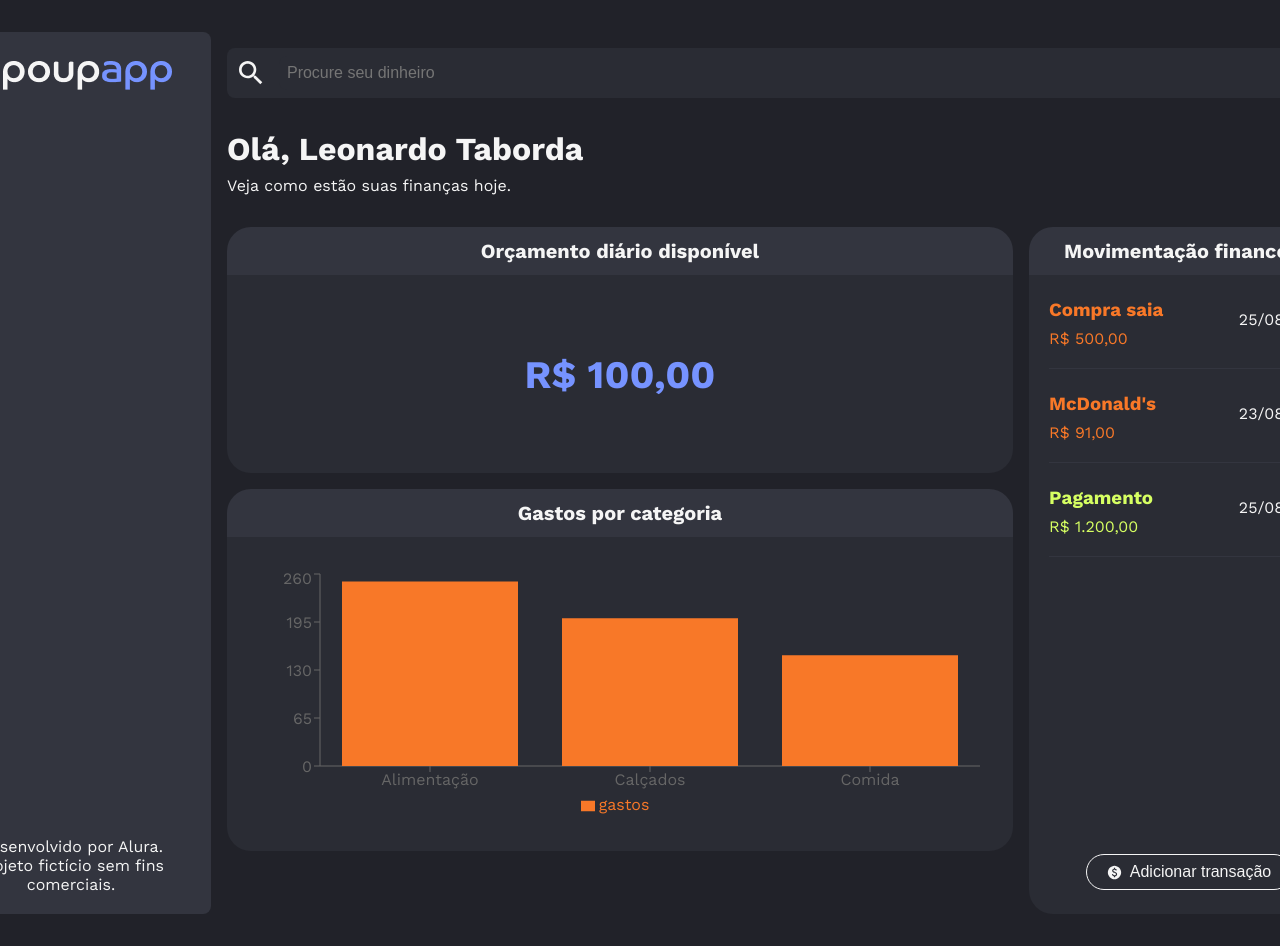
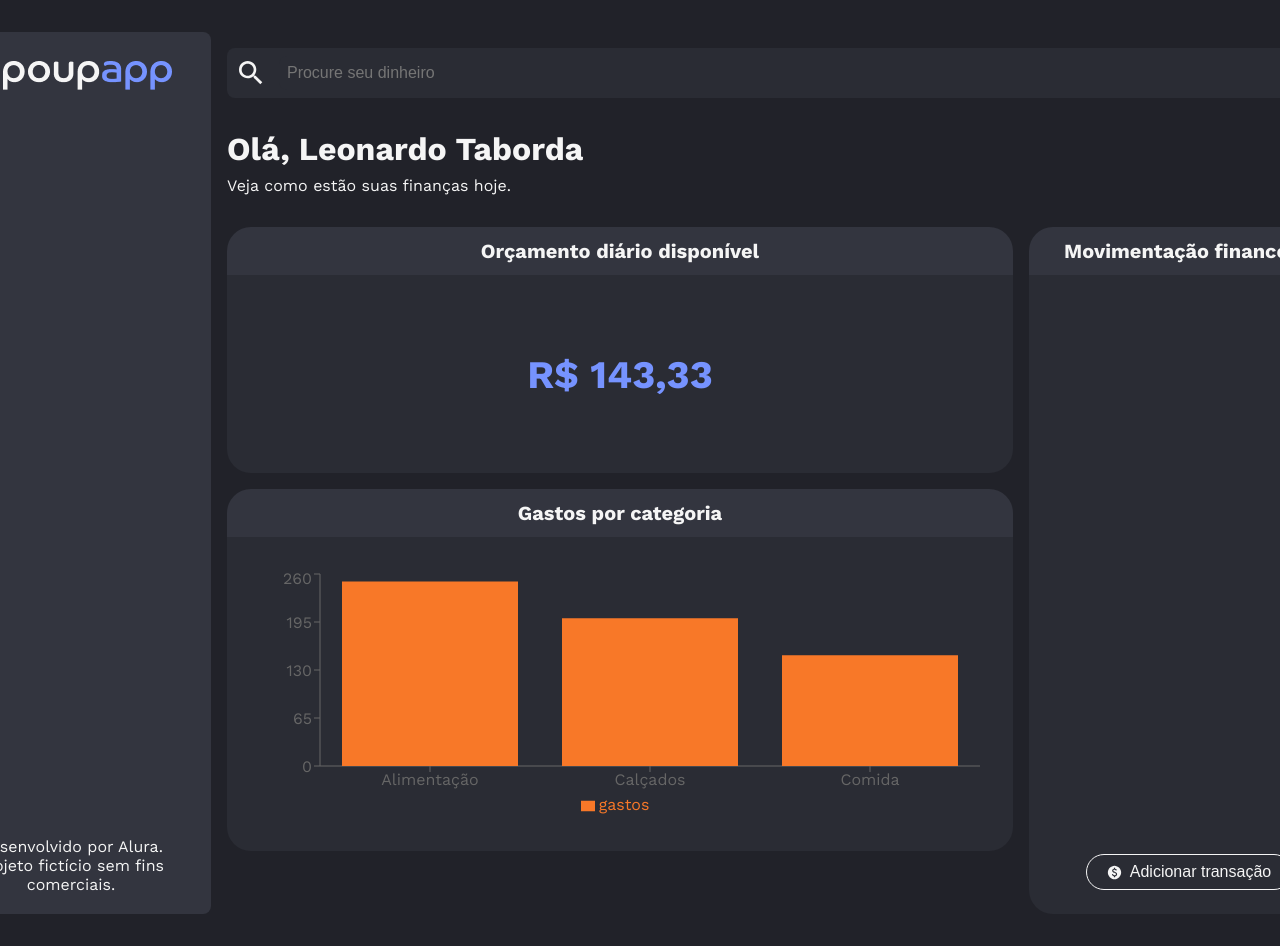
Before and after one commit to leotaborda/poupapp-react-typescript, a React (Vite) app: page /home in a window 1280 px wide. Shown: the top 946 px of the page. Built offline with nearby package versions, Linux system fonts and the light colour scheme; data requests are answered from the project's data file.

Commit message:
feat: add orcamentoDiario in home page

```diff
--- a/db.json
+++ b/db.json
@@ -1,35 +1,11 @@
 {
   "usuarios": [
     {
-      "id": "680d",
+      "id": "bf58",
       "nome": "Leonardo Taborda",
-      "renda": "4000"
+      "renda": "4300",
+      "orcamentoDiario": 143.33333333333334
     }
   ],
-  "transacoes": [
-    {
-      "id": "07ef",
-      "nome": "Compra saia",
-      "valor": "500",
-      "tipo": "despesa",
-      "categoria": "Roupas",
-      "data": "2025-08-25"
-    },
-    {
-      "id": "1543",
-      "nome": "McDonald's",
-      "valor": "91",
-      "tipo": "despesa",
-      "categoria": "Alimentação",
-      "data": "2025-08-23"
-    },
-    {
-      "id": "65d1",
-      "nome": "Pagamento",
-      "valor": "1200",
-      "tipo": "receita",
-      "categoria": "Pagamento",
-      "data": "2025-08-25"
-    }
-  ]
+  "transacoes": []
 }
--- a/src/componentes/OrcamentoDiario/index.tsx
+++ b/src/componentes/OrcamentoDiario/index.tsx
@@ -1,3 +1,4 @@
+import { useAppContext } from "../../context/AppContext";
 import { Cartao, CartaoCabecalho, CartaoCorpo, Descricao } from "../Cartao";
 
 const formatador = new Intl.NumberFormat("pt-BR", {
@@ -7,11 +8,14 @@ const formatador = new Intl.NumberFormat("pt-BR", {
 });
 
 const OrcamentoDiario = () => {
+  const { usuario } = useAppContext();
   return (
     <Cartao>
       <CartaoCabecalho>Orçamento diário disponível</CartaoCabecalho>
       <CartaoCorpo>
-        <Descricao>{formatador.format(100)}</Descricao>
+        <Descricao>
+          {formatador.format(usuario?.orcamentoDiario ?? 0)}
+        </Descricao>
       </CartaoCorpo>
     </Cartao>
   );
```
